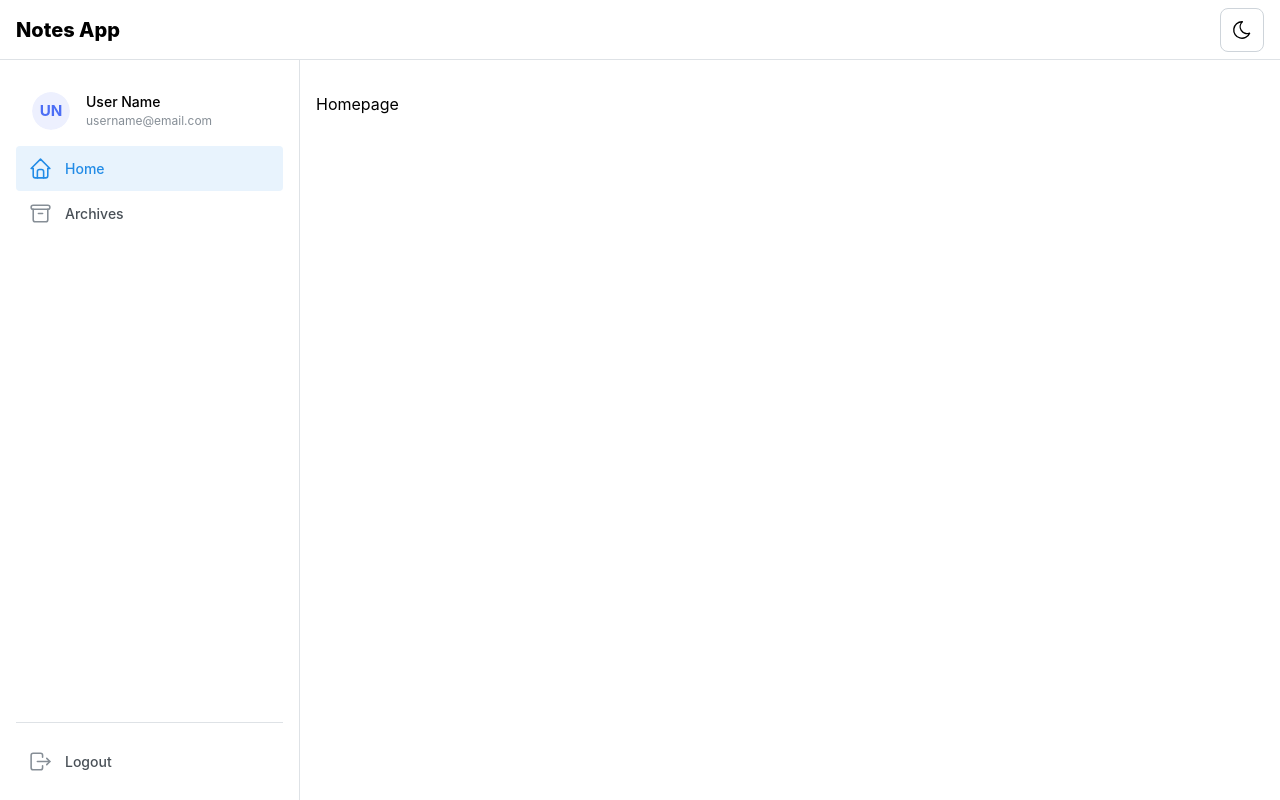
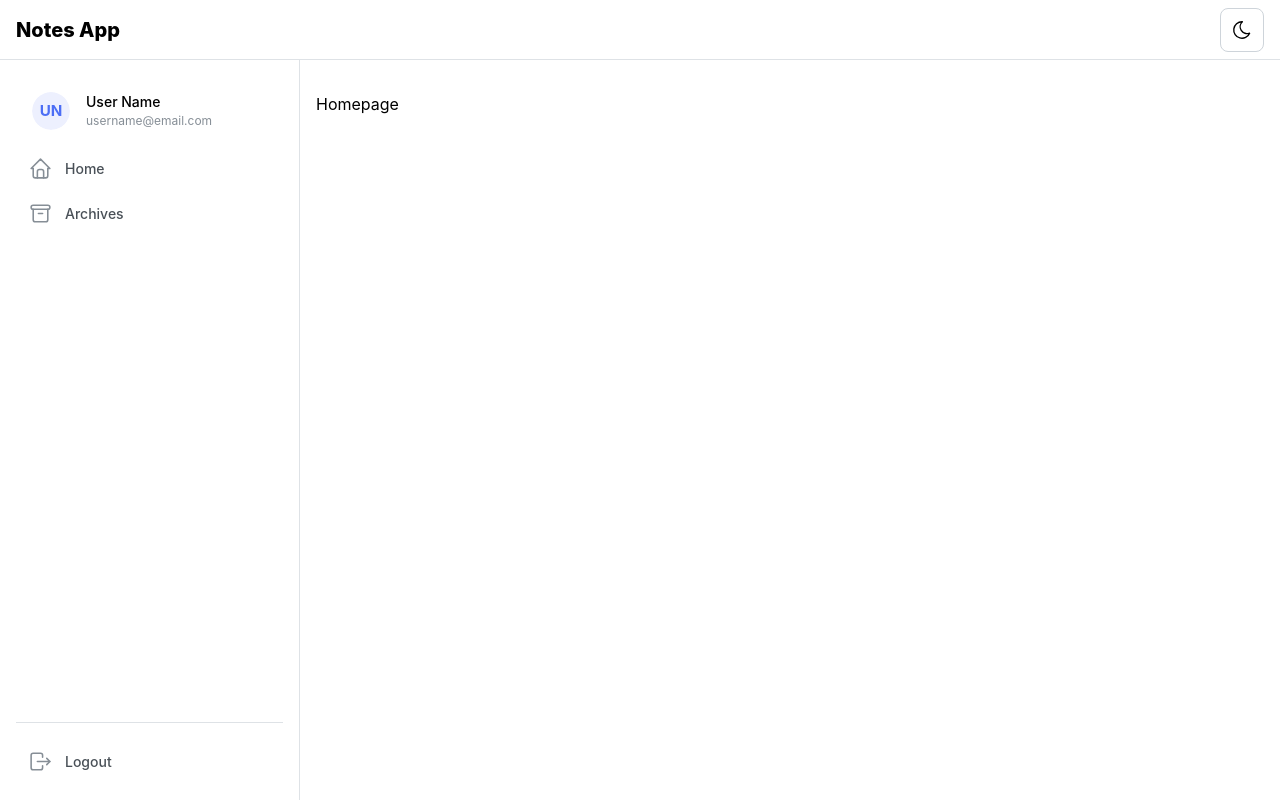
Before and after one commit to carloabimanyu/notes-app-v2, a React (Vite) app: page / in a window 1280 px wide. Built offline with nearby package versions, Linux system fonts and the light colour scheme.

Commit message:
feat(components): implement navigation for Navbar component

```diff
--- a/src/components/Navbar.jsx
+++ b/src/components/Navbar.jsx
@@ -1,3 +1,4 @@
+import { NavLink } from "react-router-dom";
 import { useState } from "react";
 import { IconHome, IconArchive, IconLogout, IconUserFilled } from "@tabler/icons-react";
 import { Avatar, Group, Text } from "@mantine/core";
@@ -5,27 +6,24 @@ import classes from "./Navbar.module.css";
 import UserButton from "./UserButton";
 
 const data = [
-    { link: "", label: "Home", icon: IconHome },
-    { link: "", label: "Archives", icon: IconArchive },
+    { link: "/", label: "Home", icon: IconHome },
+    { link: "/archives", label: "Archives", icon: IconArchive },
 ];
 
 function Navbar() {
     const [active, setActive] = useState("Home");
 
     const links = data.map((item) => (
-        <a
-            className={classes.link}
-            data-active={item.label === active || undefined}
-            href={item.link}
+        <NavLink
+            to={item.link}
             key={item.label}
-            onClick={(event) => {
-                event.preventDefault();
-                setActive(item.label);
-            }}
+            className={({ isActive }) =>
+                `${classes.link} ${isActive ? classes.active : ""}`
+            }
         >
             <item.icon className={classes.linkIcon} stroke={1.5} />
             <span>{item.label}</span>
-        </a>
+        </NavLink>
     ));
 
     return (
```
